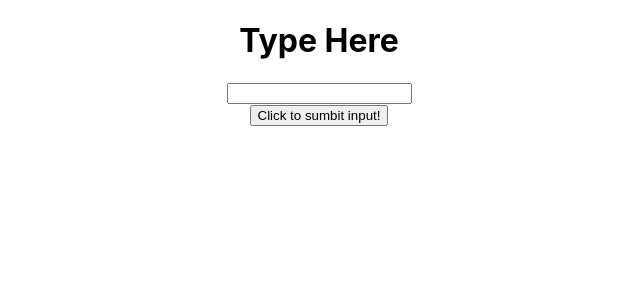
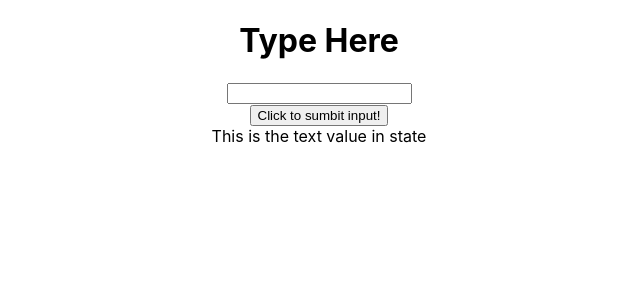
Before and after one commit to tariktabakovic/react-state-exercise, a React (Create React App) app: page / in a window 1280 px wide. Shown: the top 300 px of the page, without its empty margins (321-961 px from the left). Built offline with nearby package versions, Linux system fonts and the light colour scheme.

Commit message:
passes textValue state as prop to input and output components

```diff
--- a/src/App.js
+++ b/src/App.js
@@ -24,7 +24,7 @@ class App extends React.Component {
           /> */}
         <Input inputText= {this.state.textValue} />
         <button onClick = {this._updateText}>Click to sumbit input!</button>
-        <Ouput ouputText= {this._updateText}
+        <Ouput outputText= {this.state.textValue}
         value= {this.state._updateText}
         />
         </form>
--- a/src/Input.js
+++ b/src/Input.js
@@ -1,7 +1,7 @@
 import React from 'react';
 
-function Input ({textValue}){
-    console.log(textValue)
+function Input (props){
+    console.log(props.inputText)
     return (
         <div>
             <h1>Type Here</h1>
--- a/src/Output.js
+++ b/src/Output.js
@@ -1,8 +1,9 @@
 import React from 'react';
 
 function Output(props){
+    console.log(props.outputText)
     return (
-        <div>
+        <div>{props.outputText}
         </div>
     );
 }
```
